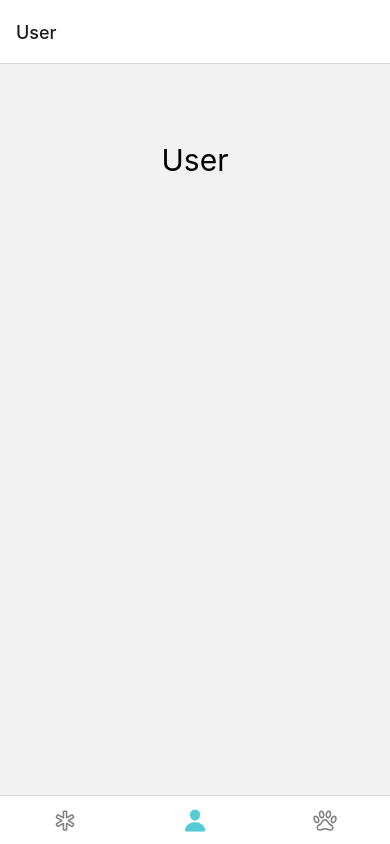
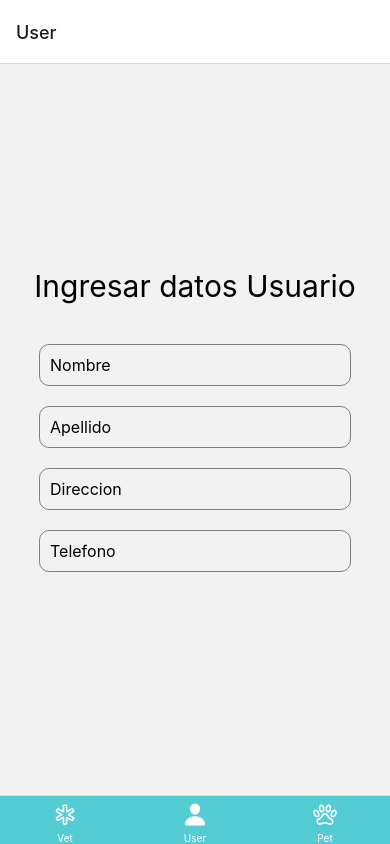
Before and after one commit to agbarbecho/BetAppFrontend, a React Native app: screen /User in a window 390 px wide. Built offline with nearby package versions, Linux system fonts and the light colour scheme.

Commit message:
new dates registers

```diff
--- a/Navigation.js
+++ b/Navigation.js
@@ -28,9 +28,14 @@ function MyTabs() {
         },
       })}
       tabBarOptions={{
-        activeTintColor: '#54ccd4',
-        inactiveTintColor: 'gray',
-        showLabel: false,
+        activeTintColor: "#ffffff",
+        inactiveTintColor: "#ffffff",
+        style: {
+          backgroundColor: "#54ccd4",
+        },
+        tabStyle: {
+          backgroundColor: "#54ccd4",
+        },
       }}
     >
       <Tab.Screen name="Vet" component={Vet} />
--- a/screens/Pet.js
+++ b/screens/Pet.js
@@ -1,19 +1,60 @@
-import React from "react";
-import { View, Text, StyleSheet, TouchableOpacity } from "react-native";
+import React, { useState } from "react";
+import { View, Text, StyleSheet, TouchableOpacity, TextInput } from "react-native";
 
 const Pet = () => {
+    const [nombre, setNombre] = useState('');
+    const [raza, setRaza] = useState('');
+    const [especie, setEspecie] = useState('');
 
     return (
-        <View>
-            <Text
-            style={{
-                fontSize:30,
-                textAlign:"center",
-                marginTop: "20%"
-            }}
-            >Pet</Text>
+        <View style={styles.container}>
+            <Text style={styles.title}>Ingresar datos Mascota</Text>
+
+            <TextInput
+                placeholder="Nombre"
+                value={nombre}
+                onChangeText={setNombre}
+                style={styles.input}
+            />
+
+            <TextInput
+                placeholder="Raza"
+                value={raza}
+                onChangeText={setRaza}
+                style={styles.input}
+            />
+
+            <TextInput
+                placeholder="Especie"
+                value={especie}
+                onChangeText={setEspecie}
+                style={styles.input}
+            />
+
         </View>
     );
 }
 
+const styles = StyleSheet.create({
+    container: {
+        flex: 1,
+        justifyContent: 'center',
+        alignItems: 'center',
+    },
+    title: {
+        fontSize: 30,
+        textAlign: "center",
+        marginBottom: 40,
+    },
+    input: {
+        borderWidth: 1,
+        borderColor: 'gray',
+        borderRadius: 10,
+        padding: 10,
+        marginBottom: 20,
+        width: '80%',
+        fontSize: 16,
+    },
+});
+
 export default Pet;
--- a/screens/User.js
+++ b/screens/User.js
@@ -1,19 +1,68 @@
-import React from "react";
-import { View, Text, StyleSheet, TouchableOpacity } from "react-native";
+import React, { useState } from "react";
+import { View, Text, StyleSheet, TouchableOpacity, TextInput } from "react-native";
 
 const User = () => {
+    const [nombre, setNombre] = useState('');
+    const [apellido, setApellido] = useState('');
+    const [direccion, setDireccion] = useState('');
+    const [telefono, setTelefono] = useState('');
+
 
     return (
-        <View>
-            <Text
-            style={{
-                fontSize:30,
-                textAlign:"center",
-                marginTop: "20%"
-            }}
-            >User</Text>
+        <View style={styles.container}>
+            <Text style={styles.title}>Ingresar datos Usuario</Text>
+
+            <TextInput
+                placeholder="Nombre"
+                value={nombre}
+                onChangeText={setNombre}
+                style={styles.input}
+            />
+
+            <TextInput
+                placeholder="Apellido"
+                value={apellido}
+                onChangeText={setApellido}
+                style={styles.input}
+            />
+
+            <TextInput
+                placeholder="Direccion"
+                value={direccion}
+                onChangeText={setDireccion}
+                style={styles.input}
+            />
+
+            <TextInput
+                placeholder="Telefono"
+                value={telefono}
+                onChangeText={setTelefono}
+                style={styles.input}
+            />
         </View>
     );
 }
 
+const styles = StyleSheet.create({
+    container: {
+        flex: 1,
+        justifyContent: 'center',
+        alignItems: 'center',
+    },
+    title: {
+        fontSize: 30,
+        textAlign: "center",
+        marginBottom: 40,
+    },
+    input: {
+        borderWidth: 1,
+        borderColor: 'gray',
+        borderRadius: 10,
+        padding: 10,
+        marginBottom: 20,
+        width: '80%',
+        fontSize: 16,
+    },
+});
+
 export default User;
--- a/screens/Vet.js
+++ b/screens/Vet.js
@@ -7,7 +7,7 @@ const Vet = () => {
 
   return (
     <View style={styles.container}>
-      <Text style={styles.title}>Vet</Text>
+      <Text style={styles.title}>Ingresar datos Veterinario</Text>
 
       <TextInput
         placeholder="Nombre"
```
